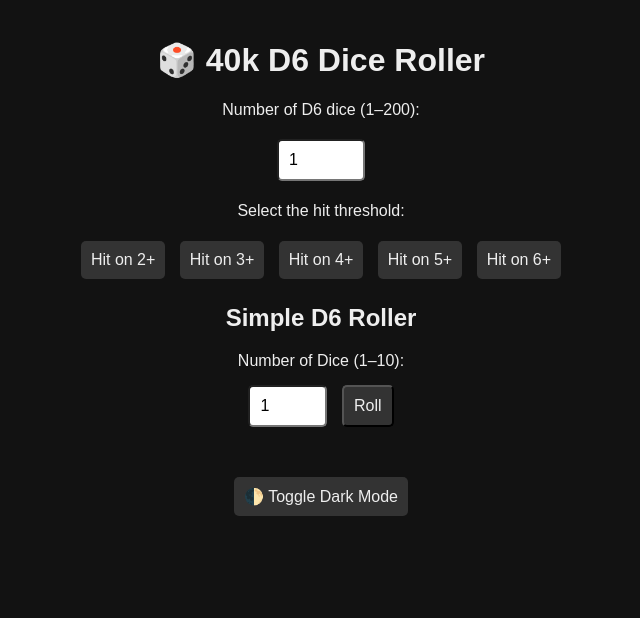
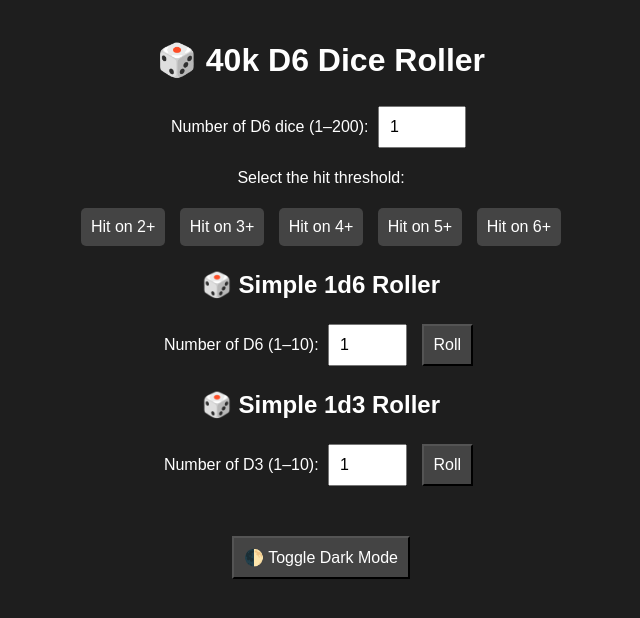
Before and after one commit to Obur-Lich/friendly-winner, a plain HTML site: page index.html in a window 1280 px wide. Both pictures are taken after a click on the button "🌓 Toggle Dark Mode". Shown: the whole page, without its empty margins (319-959 px from the left). Drawn offline with Linux system fonts and the light colour scheme.

Commit message:
Added D3 Dice Roller
Added D3 Dice Roller

```diff
--- a/index.html
+++ b/index.html
@@ -1,54 +1,51 @@
 <!DOCTYPE html>
 <html lang="en">
 <head>
-  <meta charset="UTF-8" />
+  <meta charset="UTF-8">
   <title>Perkins Pie Society Dice Roller</title>
-  <meta name="viewport" content="width=device-width, initial-scale=1.0" />
   <style>
     body {
       font-family: Arial, sans-serif;
       margin: 0;
       padding: 20px;
       background-color: #f8f9fa;
-      color: #333;
+      display: flex;
+      flex-direction: column;
+      align-items: center;
+      text-align: center;
+    }
+
+    input, button, select {
+      padding: 10px;
+      font-size: 16px;
+      margin: 5px;
+      max-width: 90vw;
     }
 
     .container {
       max-width: 600px;
-      margin: auto;
+      width: 100%;
     }
 
-    h1 {
-      text-align: center;
-    }
-
-    input, button {
-      padding: 10px;
-      font-size: 16px;
-      margin: 5px;
-      border-radius: 5px;
-    }
-
-    #results, #simpleResult {
+    #results, #simpleResult, #d3Result {
       margin-top: 20px;
       font-size: 18px;
       white-space: pre-wrap;
-      text-align: center;
     }
 
-    .hit-buttons, .simple-roller, .bottom-controls {
-      text-align: center;
+    .hit-buttons, .simple-section, .d3-section {
       margin-top: 15px;
     }
 
-    .hit-buttons button, #rerollBtn, .bottom-controls button {
+    .hit-buttons button, #rerollBtn {
       background-color: #007bff;
       color: white;
       border: none;
+      border-radius: 5px;
       cursor: pointer;
     }
 
-    .hit-buttons button:hover, #rerollBtn:hover, .bottom-controls button:hover {
+    .hit-buttons button:hover, #rerollBtn:hover {
       background-color: #0056b3;
     }
 
@@ -74,40 +71,27 @@
     }
 
     .dark-mode {
-      background-color: #121212;
-      color: #eee;
+      background-color: #1e1e1e;
+      color: #ffffff;
     }
 
     .dark-mode button {
-      background-color: #333;
-      color: #eee;
+      background-color: #444;
+      color: #fff;
     }
 
-    .dark-mode .hit-buttons button:hover,
-    .dark-mode #rerollBtn:hover,
-    .dark-mode .bottom-controls button:hover {
-      background-color: #444;
-    }
-
-    label {
-      display: block;
-      text-align: center;
-      margin-bottom: 10px;
-    }
-
-    .bottom-controls {
-      margin-top: 40px;
+    .dark-mode button:hover {
+      background-color: #222;
     }
   </style>
 </head>
 <body>
+
   <div class="container">
     <h1>🎲 40k D6 Dice Roller</h1>
 
     <label for="diceCount">Number of D6 dice (1–200):</label>
-    <div class="hit-buttons">
-      <input type="number" id="diceCount" min="1" max="200" value="1" />
-    </div>
+    <input type="number" id="diceCount" min="1" max="200" value="1">
 
     <div class="hit-buttons">
       <p>Select the hit threshold:</p>
@@ -118,21 +102,30 @@
       <button onclick="rollDice(6)">Hit on 6+</button>
     </div>
 
-    <div class="hit-buttons">
-      <button id="rerollBtn" onclick="rerollFailures()" style="display:none;">♻️ Re-roll Failed Dice</button>
-    </div>
+    <button id="rerollBtn" onclick="rerollFailures()" style="display:none;">♻️ Re-roll Failed Dice</button>
 
     <div id="results"></div>
 
-    <div class="simple-roller">
-      <h2>Simple D6 Roller</h2>
-      <label for="simpleDiceCount">Number of Dice (1–10):</label>
-      <input type="number" id="simpleDiceCount" min="1" max="10" value="1" />
+    <!-- Simple D6 Roller -->
+    <div class="simple-section">
+      <h2>🎲 Simple 1d6 Roller</h2>
+      <label for="simpleDiceCount">Number of D6 (1–10):</label>
+      <input type="number" id="simpleDiceCount" min="1" max="10" value="1">
       <button onclick="simpleRoll()">Roll</button>
       <div id="simpleResult"></div>
     </div>
 
-    <div class="bottom-controls">
+    <!-- Simple D3 Roller -->
+    <div class="d3-section">
+      <h2>🎲 Simple 1d3 Roller</h2>
+      <label for="d3DiceCount">Number of D3 (1–10):</label>
+      <input type="number" id="d3DiceCount" min="1" max="10" value="1">
+      <button onclick="simpleRollD3()">Roll</button>
+      <div id="d3Result"></div>
+    </div>
+
+    <!-- Dark Mode Toggle -->
+    <div style="margin-top: 40px;">
       <button onclick="toggleDarkMode()">🌓 Toggle Dark Mode</button>
     </div>
   </div>
@@ -248,9 +241,25 @@
       resultDiv.textContent = `🎲 Simple Roll: ${rolls.join(', ')}\n🧮 Total: ${total}`;
     }
 
+    function simpleRollD3() {
+      const count = parseInt(document.getElementById("d3DiceCount").value);
+      const resultDiv = document.getElementById("d3Result");
+
+      if (isNaN(count) || count < 1 || count > 10) {
+        resultDiv.textContent = "Please enter a number between 1 and 10.";
+        return;
+      }
+
+      const rolls = Array.from({ length: count }, () => Math.floor(Math.random() * 3) + 1);
+      const total = rolls.reduce((sum, val) => sum + val, 0);
+
+      resultDiv.textContent = `🎲 1d3 Roll: ${rolls.join(', ')}\n🧮 Total: ${total}`;
+    }
+
     function toggleDarkMode() {
       document.body.classList.toggle("dark-mode");
     }
   </script>
+
 </body>
 </html>
```
